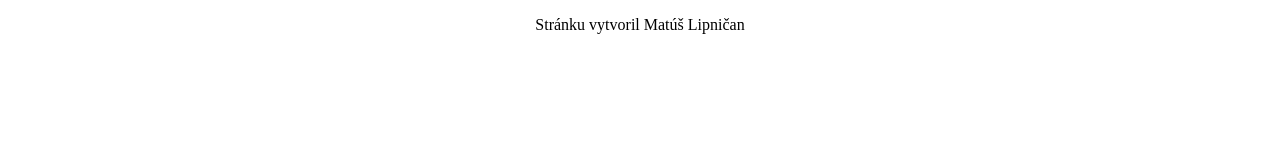
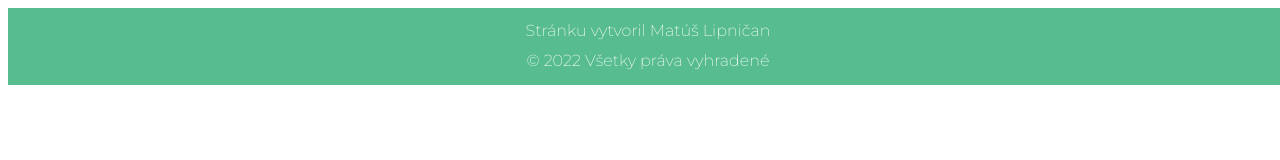
Before and after one commit to m-lipnican/Autopilot_SK, a plain HTML site: page index.html in a window 1280 px wide. Drawn offline with Linux system fonts and the light colour scheme.

Commit message:
Adding font-family, footer, color scheme

```diff
--- a/index.html
+++ b/index.html
@@ -11,6 +11,11 @@
     <link rel="stylesheet" href="style.css">
     <script src="./script.js"></script>
 
+    <!-- Adding Montserrat font-family-->
+    <link rel="preconnect" href="https://fonts.googleapis.com">
+    <link rel="preconnect" href="https://fonts.gstatic.com" crossorigin>
+    <link href="https://fonts.googleapis.com/css2?family=Montserrat:wght@200&display=swap" rel="stylesheet">
+
     <title>Autopilot-SK</title>
 </head>
 
@@ -19,6 +24,7 @@
 
 <footer>
     <p>Stránku vytvoril Matúš Lipničan</p>
+    <p>© 2022 Všetky práva vyhradené</p>
 </footer>
 </html>
 <!--Created by Matúš Lipničan-->
--- a/style.css
+++ b/style.css
@@ -1,3 +1,19 @@
+/* Color scheme of the website:
+ - feather / #77C9D4
+ - marine / #57BC90
+ - forest / #015249
+ - sleek grey / #A5A5AF */
 html {
+    font-family: 'Montserrat', sans-serif;
     text-align: center;
+    margin: 0 auto;
+    border: 0;
 }
+
+footer {
+    color:white;
+    line-height: 0.9;
+    position: absolute;
+    background-color: #57bc90;
+    width: 100%;
+ }
```
